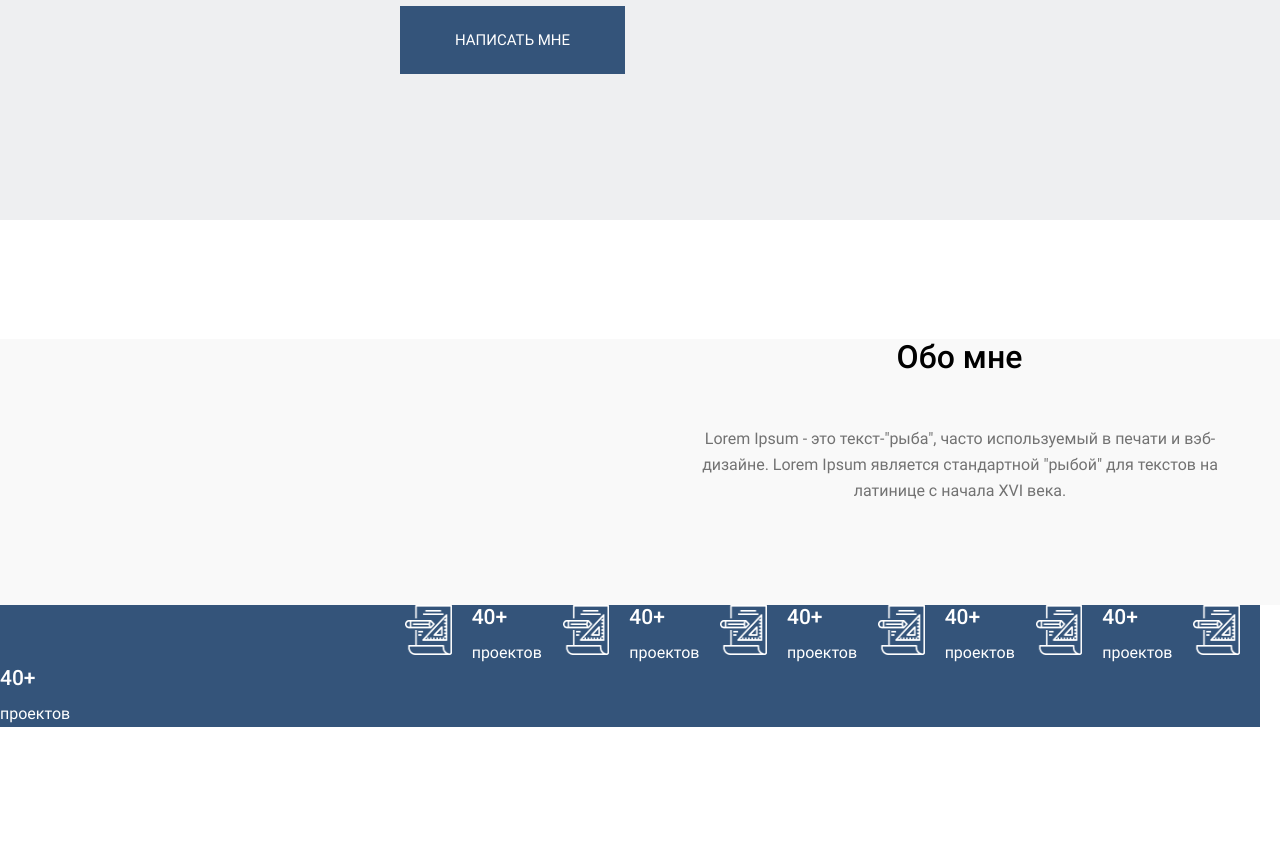
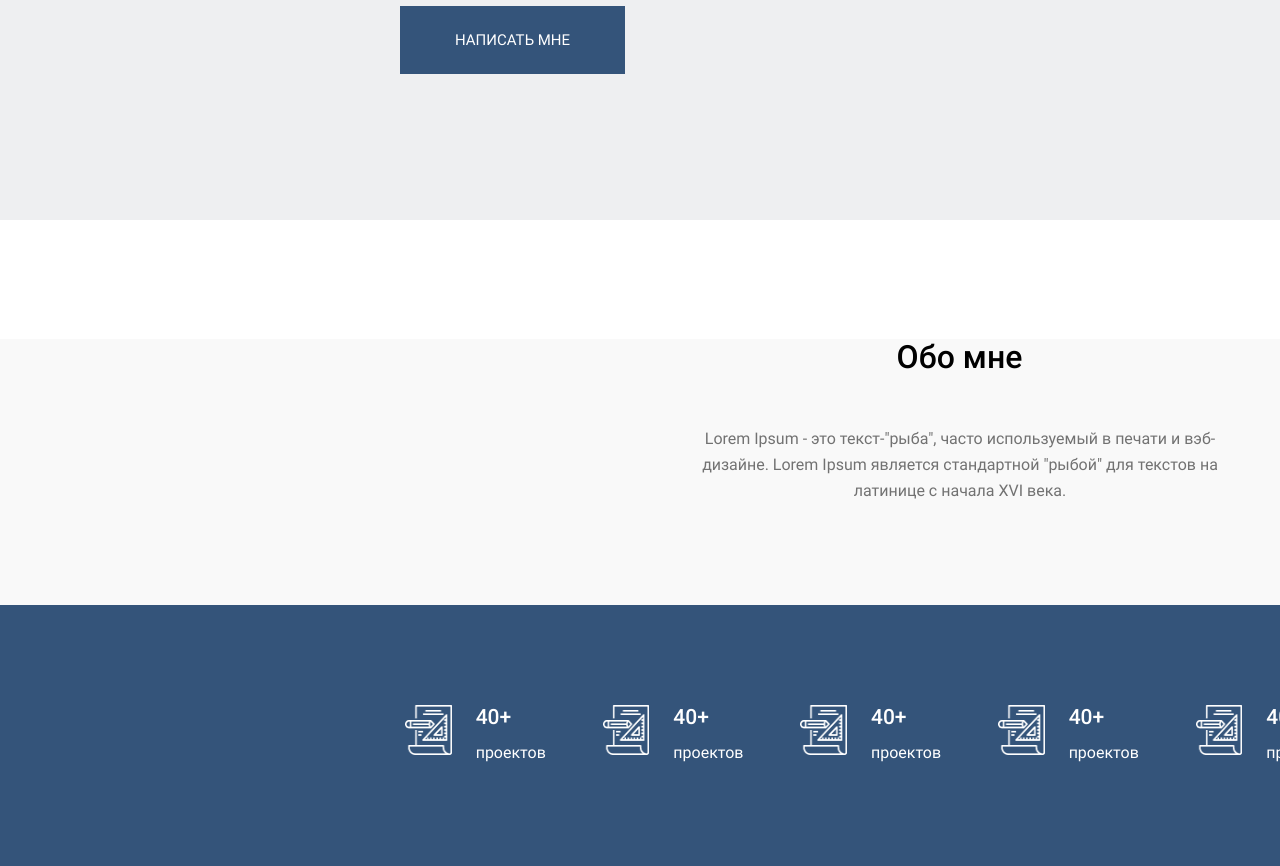
Before and after one commit to Galanyk/Home_work7, a plain HTML site: page index.html in a window 1280 px wide. Shown: the part 543-1409 px from the top of the page. Before the commit the page ends 1270 px from the top, so only its background shows below. Drawn offline with Linux system fonts and the light colour scheme.

Commit message:
Projekt correct

```diff
--- a/index.html
+++ b/index.html
@@ -52,59 +52,61 @@
             </p>
         </div>
 
-        <div class="container_project">
-            <div class="container_project first">
+
+
+        <div class="cont">
+            <div class="container-project">
+                <img  src="imag/Group.png" alt="" class="imag-first">
+            </div>
+
+            <div class="container-project">
+                <h3 class="subtitle">40+</h3>
+                <p class="description-project">проектов</p>
+            </div>
+
+            <div class="container-project">
                 <img  src="imag/Group.png" alt="" class="imag">
-            </div><!--
+            </div>
 
-            --><div class="container_project">
+            <div class="container-project">
                 <h3 class="subtitle">40+</h3>
-                <p class="description_project">проектов</p>
-            </div><!--
+                <p class="description-project">проектов</p>
+            </div>
 
-            --><div class="container_project">
+            <div class="container-project">
                 <img  src="imag/Group.png" alt="" class="imag">
-            </div><!--
+            </div>
 
-            --><div class="container_project">
+            <div class="container-project">
                 <h3 class="subtitle">40+</h3>
-                <p class="description_project">проектов</p>
-            </div><!--
+                <p class="description-project">проектов</p>
+            </div>
 
-            --><div class="container_project">
+            <div class="container-project">
                 <img  src="imag/Group.png" alt="" class="imag">
-            </div><!--
+            </div>
 
-            --><div class="container_project">
+            <div class="container-project">
                 <h3 class="subtitle">40+</h3>
-                <p class="description_project">проектов</p>
-            </div><!--
+                <p class="description-project">проектов</p>
+            </div>
 
-            --><div class="container_project">
+            <div class="container-project">
                 <img  src="imag/Group.png" alt="" class="imag">
-            </div><!--
+            </div>
 
-            --><div class="container_project">
+            <div class="container-project">
                 <h3 class="subtitle">40+</h3>
-                <p class="description_project">проектов</p>
-            </div><!--
+                <p class="description-project">проектов</p>
+            </div>
 
-            --><div class="container_project">
+            <div class="container-project">
                 <img  src="imag/Group.png" alt="" class="imag">
-            </div><!--
+            </div>
 
-            --><div class="container_project">
+            <div class="container-project">
                 <h3 class="subtitle">40+</h3>
-                <p class="description_project">проектов</p>
-            </div><!--
-
-            --><div class="container_project">
-                <img  src="imag/Group.png" alt="" class="imag">
-            </div><!--
-
-            --><div class="container_project last">
-                <h3 class="subtitle">40+</h3>
-                <p class="description_project">проектов</p>
+                <p class="description-project">проектов</p>
             </div>
         </div>
 
--- a/styles/style.css
+++ b/styles/style.css
@@ -31,7 +31,6 @@
 
 .list  {
     display: inline-block;
-    box-sizing: border-box;
     font-family: 'Roboto';
     font-weight: 400;
     text-align: center;
@@ -151,21 +150,40 @@
     width: 540px;
     margin-bottom: 100px;
     text-align: center;
+}
+
+.cont {
+    background-color: #34547A;
+    width: 1920px;
+    margin-left: auto;
+    margin-right: auto;
+    margin-bottom: 100 px;
 
 }
 
-.container_project {
-    background-color: #34547A;
-    box-sizing: border-box;
+
+.container-project {
     vertical-align: top;
     display: inline-block;
-    padding: 0;
     color: #FFFFFF;
-    margin-right: 20px;
-
-
 }
 
+.imag-first {
+    width: 46.67px;
+    height: 50PX;
+    margin-right: 20px;
+    margin-top: 100px;
+    margin-bottom: 100px;
+    margin-left: 405px;
+}
+
+.imag {
+    margin-right: 20px;
+    margin-top: 100px;
+    margin-bottom: 100px;
+    width: 46.67px;
+    height: 50PX;
+}
 .subtitle {
     font-family: 'Roboto', sans-serif;
     font-weight: 500;
@@ -173,46 +191,18 @@
     line-height: 25px;
     width: 36px;
     margin-bottom: 10px;
+    margin-top: 100px;
 
 }
 
-.description_project {
+
+.description-project {
     font-family: 'Roboto', sans-serif;
     font-weight: 400;
     font-size: 16px;
     line-height: 26px;
     width: 71px;
-
+    margin-right: 52px;
+    margin-bottom: 100px;
 
 }
-
-.imag {
-
-
-    width: 46.67px;
-    height: 50PX;
-}
-
-
-.container_project.first {
-    background-color: #34547A;
-    box-sizing: border-box;
-    vertical-align: top;
-    display: inline-block;
-
-    color: #FFFFFF;
-    margin-left: 405px;
-    margin-right: 20px;
-    padding: 0;
-}
-
-.container_project.last {
-    background-color: #34547A;
-    box-sizing: border-box;
-    vertical-align: top;
-    display: inline-block;
-
-    color: #FFFFFF;
-    margin-right: 420px;
-    padding: 0;
-}
```
